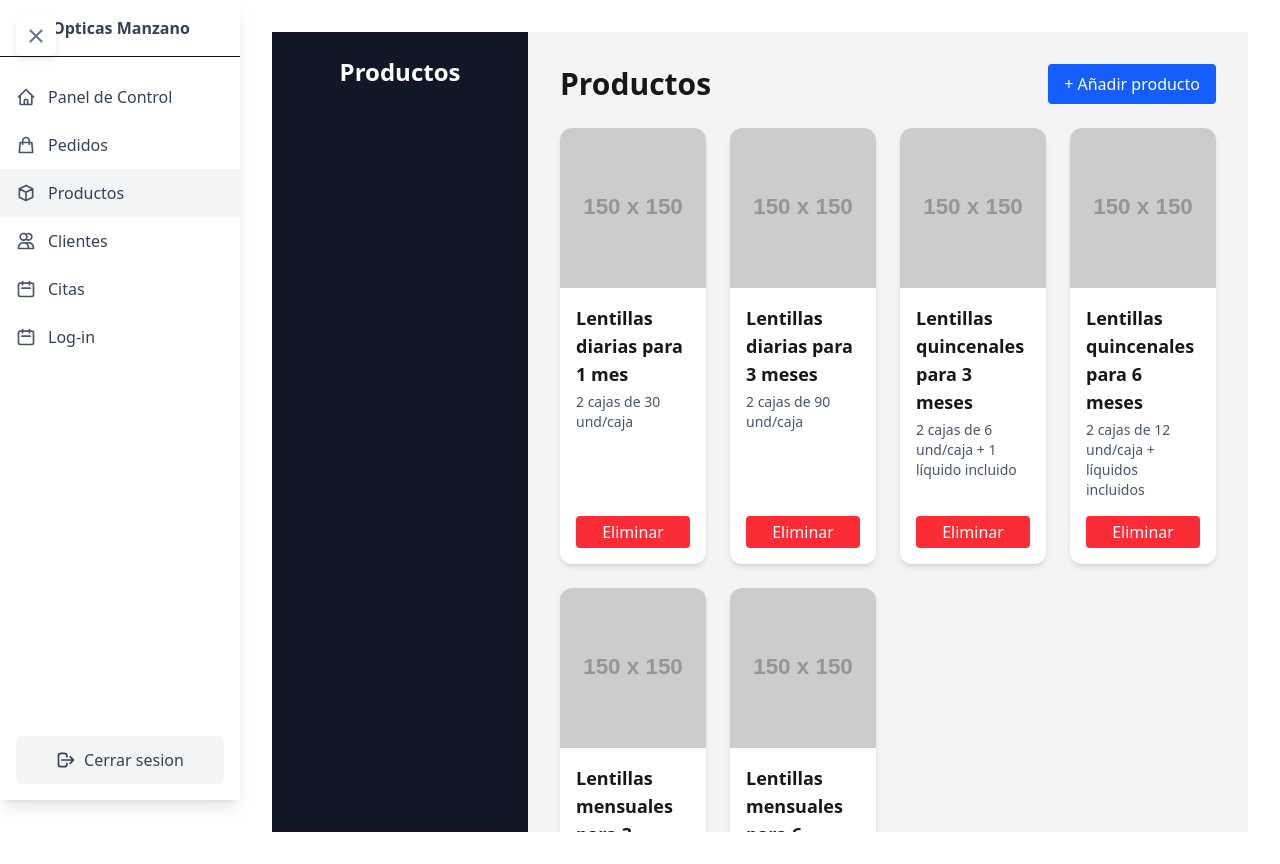
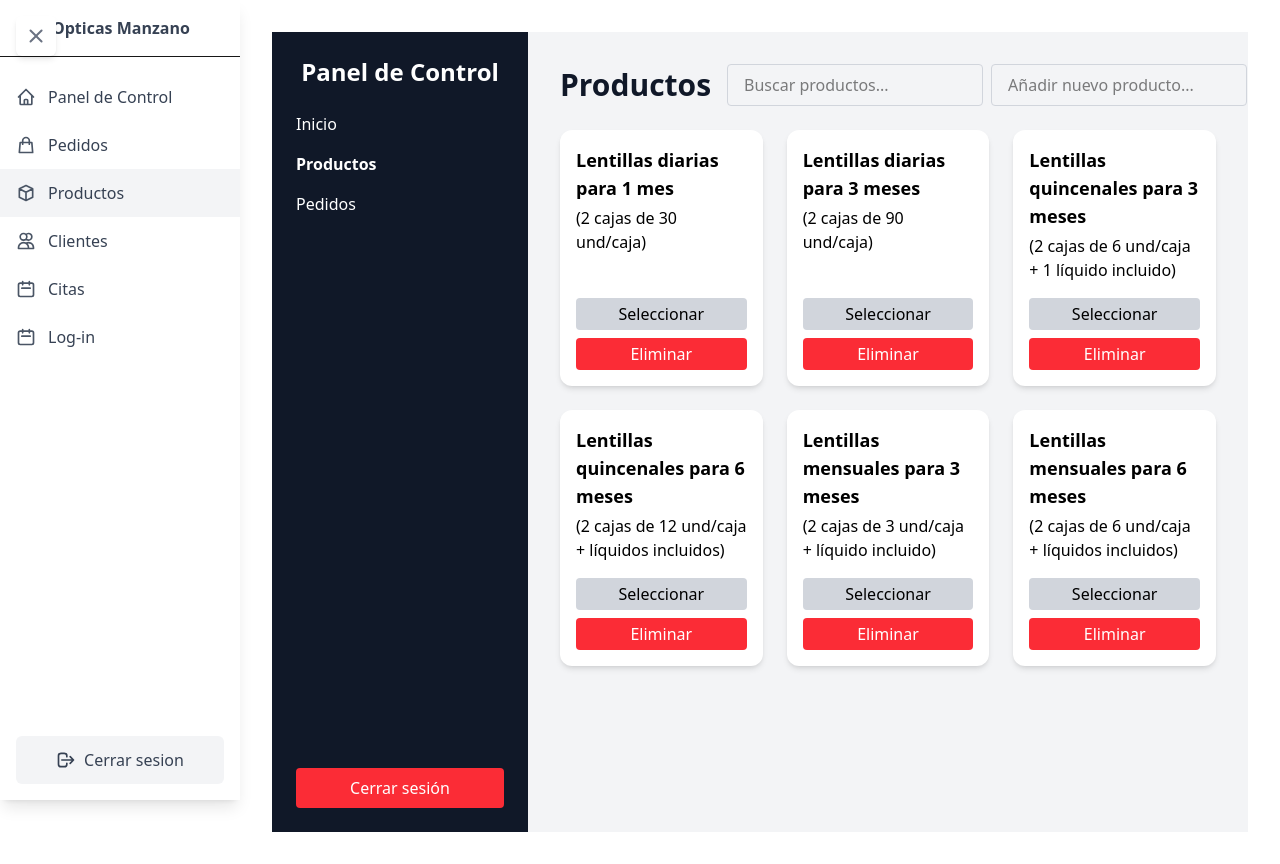
Before and after one commit to Antonio-DR99/Practica-Manzano, a Next.js app: page /pages/productos in a window 1280 px wide. Built offline with nearby package versions, Linux system fonts and the light colour scheme.

Commit message:
sigo haciendo la pagina

```diff
--- a/src/app/pages/productos/page.js
+++ b/src/app/pages/productos/page.js
@@ -2,168 +2,122 @@
 import { useState } from "react";
 
 const App = () => {
-  const [products, setProducts] = useState([
-    {
-      id: 1,
-      name: "Lentillas diarias para 1 mes",
-      image: "https://via.placeholder.com/150",
-      description: "2 cajas de 30 und/caja"
-    },
-    {
-      id: 2,
-      name: "Lentillas diarias para 3 meses",
-      image: "https://via.placeholder.com/150",
-      description: "2 cajas de 90 und/caja"
-    },
-    {
-      id: 3,
-      name: "Lentillas quincenales para 3 meses",
-      image: "https://via.placeholder.com/150",
-      description: "2 cajas de 6 und/caja + 1 líquido incluido"
-    },
-    {
-      id: 4,
-      name: "Lentillas quincenales para 6 meses",
-      image: "https://via.placeholder.com/150",
-      description: "2 cajas de 12 und/caja + líquidos incluidos"
-    },
-    {
-      id: 5,
-      name: "Lentillas mensuales para 3 meses",
-      image: "https://via.placeholder.com/150",
-      description: "2 cajas de 3 und/caja + líquido incluido"
-    },
-    {
-      id: 6,
-      name: "Lentillas mensuales para 6 meses",
-      image: "https://via.placeholder.com/150",
-      description: "2 cajas de 6 und/caja + líquidos incluidos"
-    }
-  ]);
+  const defaultProducts = [
+    { id: 1, name: "Lentillas diarias para 1 mes", description: "(2 cajas de 30 und/caja)", image: "", price: "", selected: false },
+    { id: 2, name: "Lentillas diarias para 3 meses", description: "(2 cajas de 90 und/caja)", image: "", price: "", selected: false },
+    { id: 3, name: "Lentillas quincenales para 3 meses", description: "(2 cajas de 6 und/caja + 1 líquido incluido)", image: "", price: "", selected: false },
+    { id: 4, name: "Lentillas quincenales para 6 meses", description: "(2 cajas de 12 und/caja + líquidos incluidos)", image: "", price: "", selected: false },
+    { id: 5, name: "Lentillas mensuales para 3 meses", description: "(2 cajas de 3 und/caja + líquido incluido)", image: "", price: "", selected: false },
+    { id: 6, name: "Lentillas mensuales para 6 meses", description: "(2 cajas de 6 und/caja + líquidos incluidos)", image: "", price: "", selected: false },
+  ];
 
-  const [showModal, setShowModal] = useState(false);
-  const [newProduct, setNewProduct] = useState({
-    name: "",
-    price: "",
-    image: ""
-  });
-  const [imagePreview, setImagePreview] = useState(null);
-
-  const handleChange = (e) => {
-    setNewProduct({ ...newProduct, [e.target.name]: e.target.value });
-  };
-
-  const handleImageUpload = (e) => {
-    const file = e.target.files[0];
-    if (file) {
-      const reader = new FileReader();
-      reader.onloadend = () => {
-        setNewProduct({ ...newProduct, image: reader.result });
-        setImagePreview(reader.result);
-      };
-      reader.readAsDataURL(file);
-    }
-  };
-
-  const handleAddProduct = (e) => {
-    e.preventDefault();
-    if (!newProduct.name || !newProduct.image) return;
-    setProducts([...products, { ...newProduct, id: Date.now() }]);
-    setNewProduct({ name: "", price: "", image: "" });
-    setImagePreview(null);
-    setShowModal(false);
-  };
+  const [products, setProducts] = useState(defaultProducts);
+  const [search, setSearch] = useState("");
+  const [newProductName, setNewProductName] = useState("");
 
   const handleDelete = (id) => {
     setProducts(products.filter((p) => p.id !== id));
   };
 
+  const toggleSelect = (id) => {
+    setProducts(products.map(p => p.id === id ? { ...p, selected: !p.selected } : p));
+  };
+
+  const handleSearchChange = (e) => {
+    setSearch(e.target.value);
+  };
+
+  const handleAddProduct = () => {
+    if (!newProductName.trim()) return;
+    const newProduct = {
+      id: Date.now(),
+      name: newProductName,
+      description: "Nuevo producto añadido",
+      price: "",
+      image: "",
+      selected: false
+    };
+    setProducts([...products, newProduct]);
+    setNewProductName("");
+  };
+
+  const filteredProducts = products.filter(p =>
+    p.name.toLowerCase().includes(search.toLowerCase())
+  );
+
   return (
     <div className="flex h-screen">
-      {/* Sidebar */}
-      <aside className="w-64 bg-gray-900 text-white p-6">
-        <h2 className="text-2xl font-bold text-center">Productos</h2>
+      {/* Sidebar limpio */}
+      <aside className="w-64 bg-gray-900 text-white flex flex-col justify-between p-6">
+        <div>
+          <h2 className="text-2xl font-bold text-center mb-6">Panel de Control</h2>
+          <nav className="space-y-4">
+            <button className="block w-full text-left">Inicio</button>
+            <button className="block w-full text-left font-bold">Productos</button>
+            <button className="block w-full text-left">Pedidos</button>
+          </nav>
+        </div>
+        <button className="bg-red-500 hover:bg-red-600 text-white rounded px-4 py-2">
+          Cerrar sesión
+        </button>
       </aside>
 
       {/* Main */}
       <main className="flex-1 bg-gray-100 p-8 overflow-auto">
-        <div className="flex items-center justify-between mb-6">
-          <h1 className="text-3xl font-bold">Productos</h1>
+        <div className="mb-6 flex flex-col md:flex-row items-start md:items-center justify-between gap-4">
+          <h1 className="text-3xl font-bold text-gray-900">Productos</h1>
+          <div className="flex gap-2">
+            <input
+              type="text"
+              placeholder="Buscar productos..."
+              value={search}
+              onChange={handleSearchChange}
+              className="border border-gray-300 rounded px-4 py-2 text-black w-64"
+            />
+            <input
+              type="text"
+              placeholder="Añadir nuevo producto..."
+              value={newProductName}
+              onChange={(e) => setNewProductName(e.target.value)}
+              className="border border-gray-300 rounded px-4 py-2 text-black w-64"
+            />
             <button
+              onClick={handleAddProduct}
               className="bg-blue-600 text-white px-4 py-2 rounded hover:bg-blue-700"
-            onClick={() => setShowModal(true)}
             >
-            + Añadir producto
+              Añadir
             </button>
           </div>
+        </div>
 
-        {/* Grid de productos */}
-        <div className="grid grid-cols-1 sm:grid-cols-2 md:grid-cols-3 lg:grid-cols-4 gap-6">
-          {products.map((product) => (
-            <div
-              key={product.id}
-              className="bg-white rounded-xl shadow-md overflow-hidden flex flex-col"
-            >
-              <img
-                src={product.image}
-                alt={product.name}
-                className="w-full h-40 object-cover"
-              />
+        {/* Lista de productos */}
+        <div className="grid grid-cols-1 sm:grid-cols-2 md:grid-cols-3 gap-6">
+          {filteredProducts.map((product) => (
+            <div key={product.id} className="bg-white rounded-xl shadow-md overflow-hidden flex flex-col">
               <div className="p-4 flex-1 flex flex-col justify-between">
                 <div>
-                  <h3 className="text-lg font-semibold">{product.name}</h3>
-                  {product.description && <p className="text-gray-600 text-sm mt-1">{product.description}</p>}
+                  <h3 className="text-lg font-semibold text-black">{product.name}</h3>
+                  <p className="text-black mt-1">{product.description}</p>
+                  {product.price && <p className="text-black font-bold mt-2">${product.price}</p>}
                 </div>
+                <div className="flex flex-col gap-2 mt-4">
+                  <button
+                    onClick={() => toggleSelect(product.id)}
+                    className={`px-3 py-1 rounded ${product.selected ? "bg-green-600 text-white" : "bg-gray-300 text-black hover:bg-gray-400"}`}
+                  >
+                    {product.selected ? "Seleccionado" : "Seleccionar"}
+                  </button>
                   <button
                     onClick={() => handleDelete(product.id)}
-                  className="mt-4 bg-red-500 text-white px-3 py-1 rounded hover:bg-red-600"
+                    className="bg-red-500 text-white px-3 py-1 rounded hover:bg-red-600"
                   >
                     Eliminar
                   </button>
                 </div>
               </div>
+            </div>
           ))}
         </div>
-
-        {/* Modal para añadir producto */}
-        {showModal && (
-          <div className="fixed inset-0 bg-black bg-opacity-40 flex items-center justify-center z-50">
-            <div className="bg-white rounded-lg shadow-lg w-full max-w-md p-6">
-              <h2 className="text-2xl font-bold mb-4">Añadir nuevo producto</h2>
-              <form onSubmit={handleAddProduct} className="flex flex-col gap-4">
-                <input
-                  name="name"
-                  placeholder="Nombre"
-                  value={newProduct.name}
-                  onChange={handleChange}
-                  className="border border-gray-300 rounded px-3 py-2 text-black"
-                />
-                <input
-                  type="file"
-                  accept="image/*"
-                  onChange={handleImageUpload}
-                  className="border border-gray-300 rounded px-3 py-2"
-                />
-                {imagePreview && <img src={imagePreview} alt="Vista previa" className="h-32 object-contain" />}
-                <div className="flex justify-end gap-2 mt-4">
-                  <button
-                    type="submit"
-                    className="bg-green-600 text-white px-4 py-2 rounded hover:bg-green-700"
-                  >
-                    Guardar
-                  </button>
-                  <button
-                    type="button"
-                    onClick={() => { setShowModal(false); setImagePreview(null); }}
-                    className="bg-gray-300 text-gray-800 px-4 py-2 rounded hover:bg-gray-400"
-                  >
-                    Cancelar
-                  </button>
-                </div>
-              </form>
-            </div>
-          </div>
-        )}
       </main>
     </div>
   );
```
Lines whose indentation alone changed are shown as unchanged.
